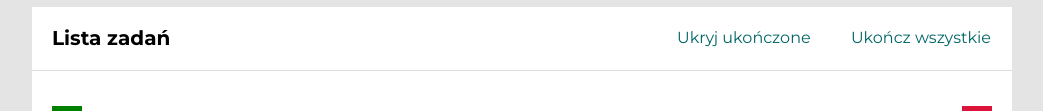
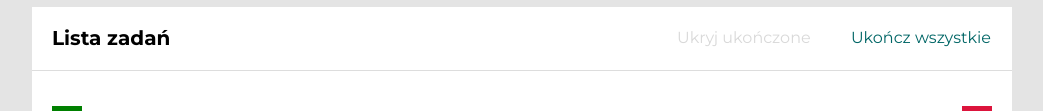
Before and after one commit to aWilku/toDoListApplication, a plain HTML site: page index.html in a window 1280 px wide. Both pictures are taken after typing "Sample" into the empty fields and a click on the button "Dodaj zadanie". Shown: the part 229-340 px from the top of the page, without its empty margins (118-1161 px from the left). Drawn offline with nearby package versions, Linux system fonts and the light colour scheme.

Commit message:
Modify buttons.css

```diff
--- a/css/buttons.css
+++ b/css/buttons.css
@@ -27,3 +27,7 @@
 .buttons__button:active {
     color: hsl(180, 100%, 50%);
 }
+
+.buttons__button:disabled {
+    color: hsl(0, 0%, 85%);
+}
```
